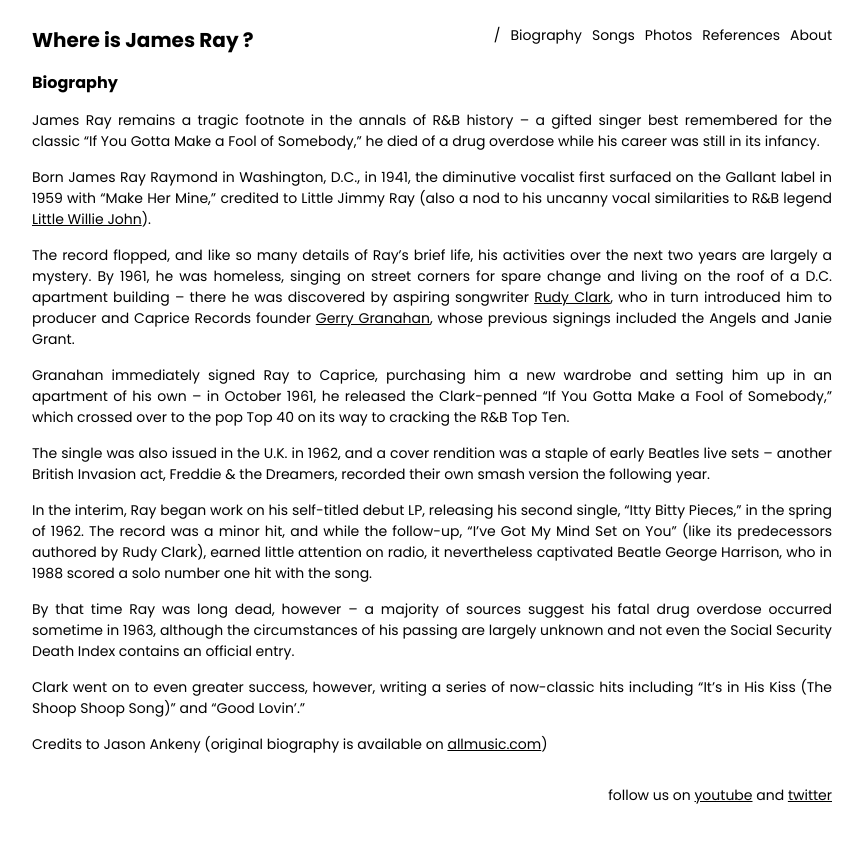
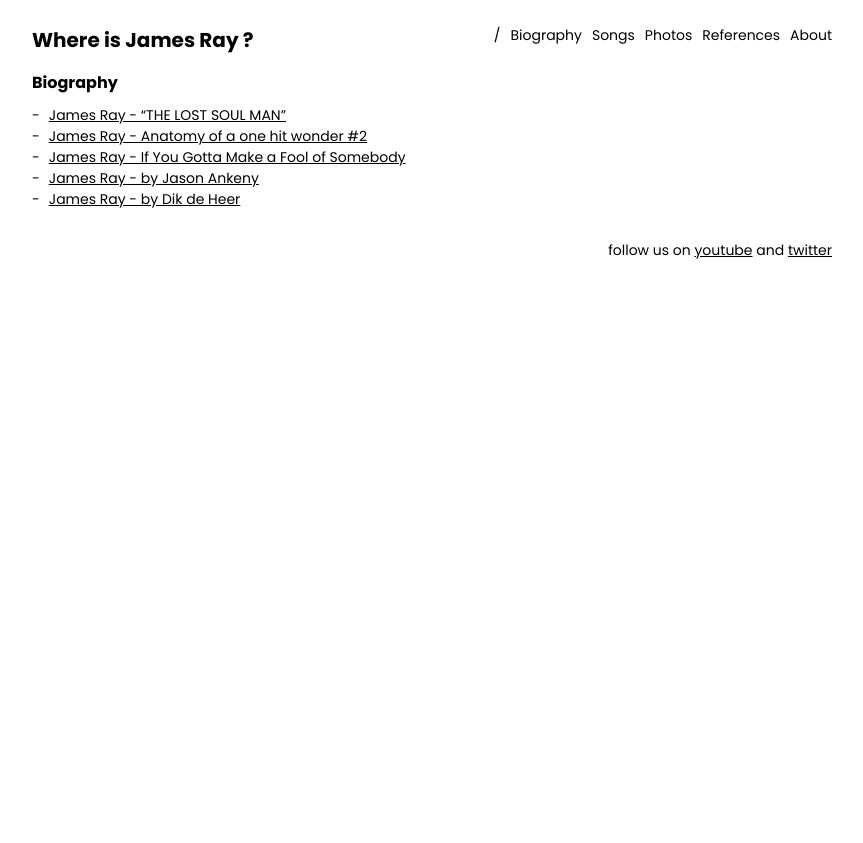
Before and after one commit to jamesraymusic/jamesraymusic.github.io, a Jekyll site: the page built from biography.md, in a window 1280 px wide. Shown: the top 843 px of the page, without its empty margins (208-1071 px from the left). Built offline with Jekyll 4.4.1, drawn with Linux system fonts in a browser that asks for light colours.

Commit message:
biography update

```diff
--- a/biography.md
+++ b/biography.md
@@ -6,20 +6,8 @@ permalink: /biography/
 
 # Biography
 
-James Ray remains a tragic footnote in the annals of R&B history -- a gifted singer best remembered for the classic "If You Gotta Make a Fool of Somebody," he died of a drug overdose while his career was still in its infancy.
-
-Born James Ray Raymond in Washington, D.C., in 1941, the diminutive vocalist first surfaced on the Gallant label in 1959 with "Make Her Mine," credited to Little Jimmy Ray (also a nod to his uncanny vocal similarities to R&B legend [Little Willie John](https://www.allmusic.com/artist/little-willie-john-mn0000269972)).
-
-The record flopped, and like so many details of Ray's brief life, his activities over the next two years are largely a mystery. By 1961, he was homeless, singing on street corners for spare change and living on the roof of a D.C. apartment building -- there he was discovered by aspiring songwriter [Rudy Clark](https://www.allmusic.com/artist/rudy-clark-mn0000303494), who in turn introduced him to producer and Caprice Records founder [Gerry Granahan](https://www.allmusic.com/artist/gerry-granahan-mn0000542386), whose previous signings included the Angels and Janie Grant.
-
-Granahan immediately signed Ray to Caprice, purchasing him a new wardrobe and setting him up in an apartment of his own -- in October 1961, he released the Clark-penned "If You Gotta Make a Fool of Somebody," which crossed over to the pop Top 40 on its way to cracking the R&B Top Ten.
-
-The single was also issued in the U.K. in 1962, and a cover rendition was a staple of early Beatles live sets -- another British Invasion act, Freddie & the Dreamers, recorded their own smash version the following year.
-
-In the interim, Ray began work on his self-titled debut LP, releasing his second single, "Itty Bitty Pieces," in the spring of 1962. The record was a minor hit, and while the follow-up, "I've Got My Mind Set on You" (like its predecessors authored by Rudy Clark), earned little attention on radio, it nevertheless captivated Beatle George Harrison, who in 1988 scored a solo number one hit with the song.
-
-By that time Ray was long dead, however -- a majority of sources suggest his fatal drug overdose occurred sometime in 1963, although the circumstances of his passing are largely unknown and not even the Social Security Death Index contains an official entry.
-
-Clark went on to even greater success, however, writing a series of now-classic hits including "It's in His Kiss (The Shoop Shoop Song)" and "Good Lovin'."
-
-Credits to Jason Ankeny (original biography is available on [allmusic.com](https://www.allmusic.com/artist/james-ray-mn0000807815/biography))
+- [James Ray - "THE LOST SOUL MAN"](./mirrors/biography-mike-fenton.md)
+- [James Ray - Anatomy of a one hit wonder #2](./mirrors/biography-dave-stephens.md)
+- [James Ray - If You Gotta Make a Fool of Somebody](./mirrors/biography-michael-jack-kirby.md)
+- [James Ray - by Jason Ankeny](./mirrors/biography-jason-ankeny.md)
+- [James Ray - by Dik de Heer](./mirrors/biography-dik-de-heer.md)
```
Also changed, not shown: mirrors/biography-dave-stephens.md (+1 -1 lines), mirrors/biography-dik-de-heer.md (+1 -1 lines), mirrors/biography-jason-ankeny.md (+3 -1 lines), mirrors/biography-michael-jack-kirby.md (+1 -1 lines), mirrors/biography-mike-fenton.md (+1 -1 lines).
